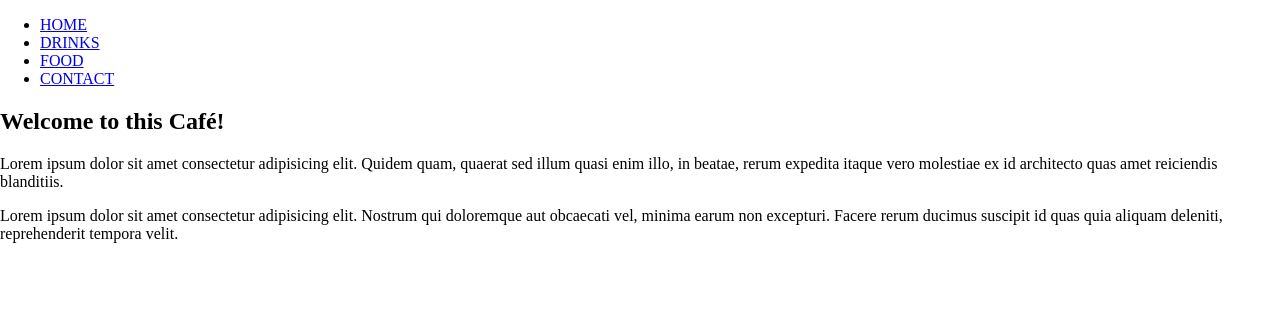
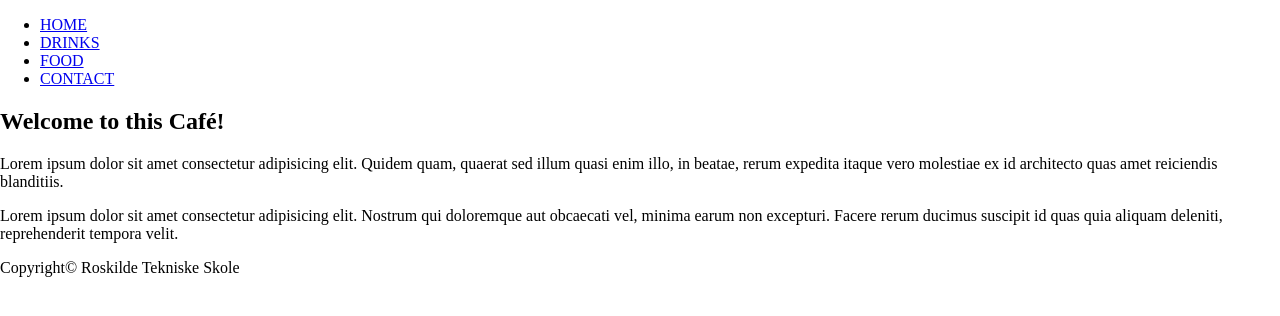
Before and after one commit to orindholt/github-intro-master, a plain HTML site: page opgave/index.html in a window 1280 px wide. Drawn offline with Linux system fonts and the light colour scheme.

Commit message:
Add footer to markup

```diff
--- a/opgave/index.html
+++ b/opgave/index.html
@@ -25,5 +25,8 @@
             <p>Lorem ipsum dolor sit amet consectetur adipisicing elit. Nostrum qui doloremque aut obcaecati vel, minima earum non excepturi. Facere rerum ducimus suscipit id quas quia aliquam deleniti, reprehenderit tempora velit.</p>
         </section>
     </main>
+    <footer>
+        <p>Copyright© Roskilde Tekniske Skole</p>
+    </footer>
 </body>
 </html>
```
